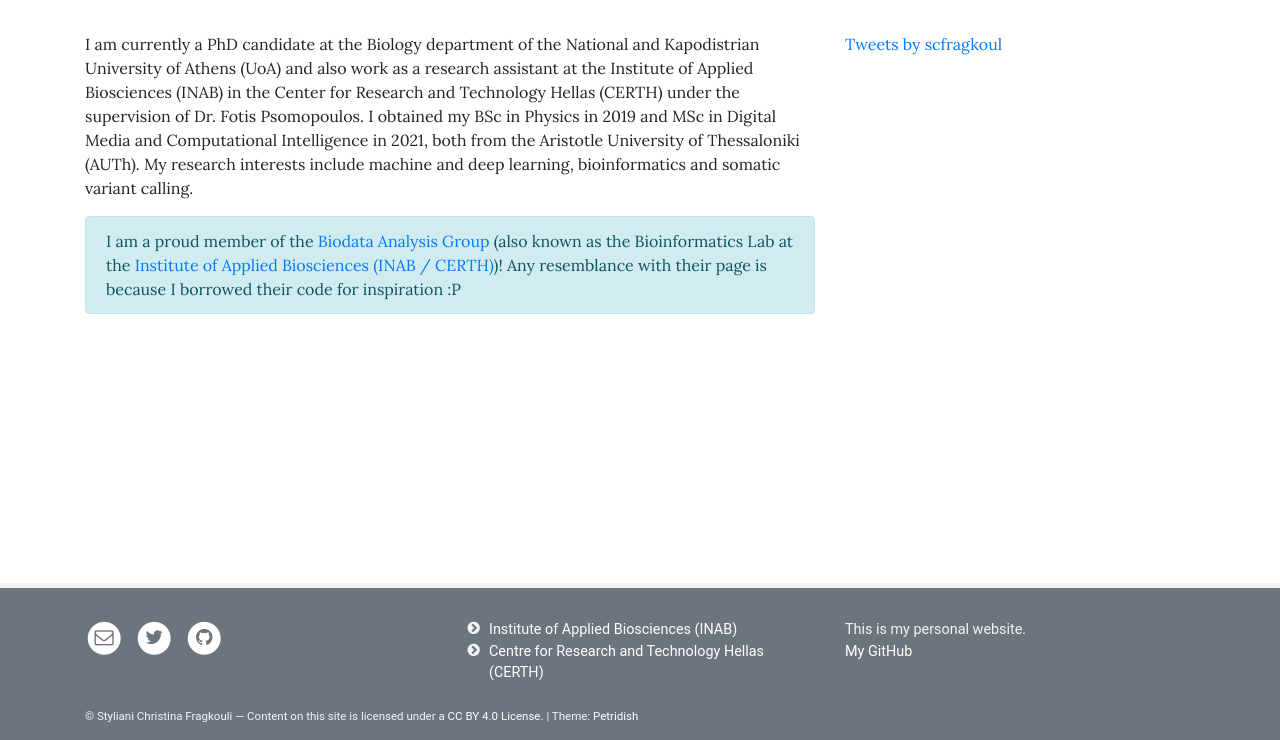
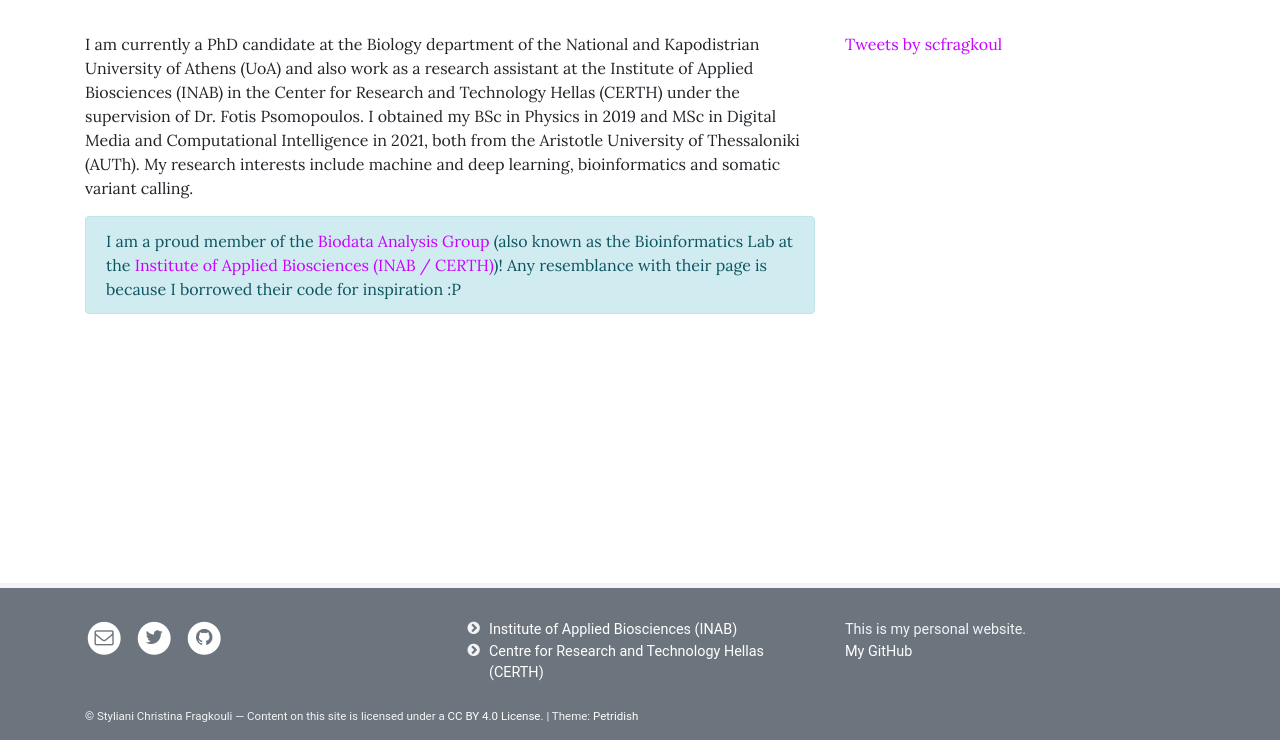
Before and after one commit to sfragkoul/sfragkoul.github.io, a Jekyll site: the page built from pages/home.md, in a window 1280 px wide. Shown: the part 320-1060 px from the top of the page. Built offline with Jekyll 4.4.1, drawn with Linux system fonts in a browser that asks for light colours; comment, search, counter and statistics services are not loaded.

Commit message:
Update _config.yml

```diff
--- a/_config.yml
+++ b/_config.yml
@@ -18,8 +18,8 @@ tweets_on_home: true                    # Show Twitter feed of twitter_username
 archive_permalink:                # Permalink of page using archive.html layout, required when using post categories
 logo: /assets/img/groupLogo/telescope.png # Logo in navbar, will be displayed with 30px height
 colors:
-  links: "#007bff"                      # Color for links: use a readable color that contrasts well with dark text
-  banner: "#007bff"                     # Background color for page banners: use color that contrasts well with white
+  links: "#c800ff"                      # Color for links: use a readable color that contrasts well with dark text
+  banner: "#c800ff"                     # Background color for page banners: use color that contrasts well with white
   footer: "#6c757d"                     # Background color for footer: use color that contrasts well with white
 rounded_corners: true                   # Enable (default) rounded corners on boxes and buttons
 
```
